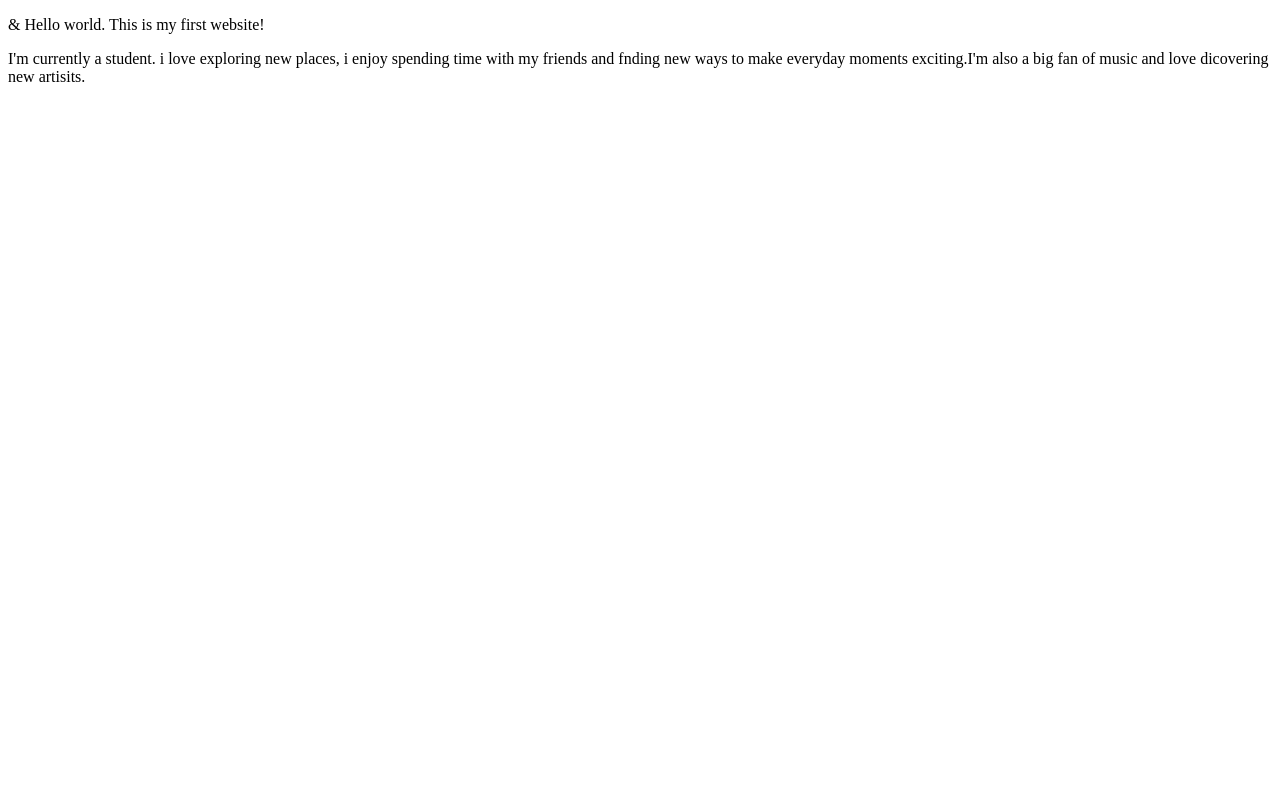
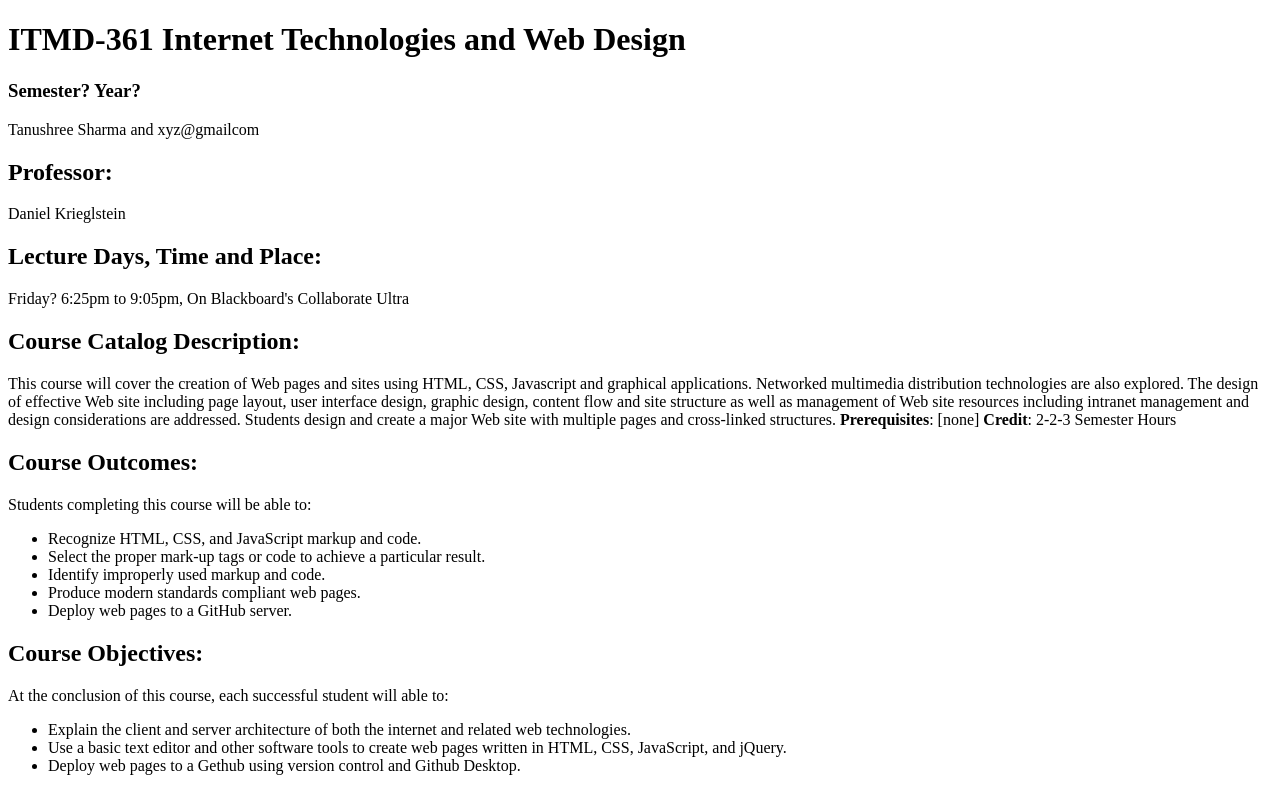
Before and after one commit to tanushree-11/-webdev_lab1, a plain HTML site: page index.html in a window 1280 px wide. Drawn offline with Linux system fonts and the light colour scheme.

Commit message:
Add files via upload

```diff
--- a/index.html
+++ b/index.html
@@ -2,10 +2,33 @@
 <html lang="en">
 <head>
   <meta charset="utf-8">
-  <title>Internet Technologies and Web Design</title>
+  <title>ITMD-361 Internet Technologies and Web Design</title>
 </head>
 <body>
-  <p>&amp; Hello world. This is my first website!</p>
-  <p>I'm currently a student. i love exploring new places, i enjoy spending time with my friends and fnding new ways to make everyday moments exciting.I'm also a big fan of music and love dicovering new artisits.</p>
+  <h1>ITMD-361 Internet Technologies and Web Design</h1>
+  <h3>Semester? Year?</h3>
+  <p>Tanushree Sharma and xyz@gmailcom</p>
+  <h2>Professor:</h2>
+  <p>Daniel Krieglstein</p>
+  <h2>Lecture Days, Time and Place:</h2>
+  <p>Friday? 6:25pm to 9:05pm, On Blackboard's Collaborate Ultra</p>
+  <h2>Course Catalog Description:</h2>
+  <p>This course will cover the creation of Web pages and sites using HTML, CSS, Javascript and graphical applications. Networked multimedia distribution technologies are also explored. The design of effective Web site including page layout, user interface design, graphic design, content flow and site structure as well as management of Web site resources including intranet management and design considerations are addressed. Students design and create a major Web site with multiple pages and cross-linked structures. <strong>Prerequisites</strong>: [none] <strong>Credit</strong>: 2-2-3 Semester Hours</p>
+  <h2>Course Outcomes:</h2>
+  <p>Students completing this course will be able to:</p>
+  <ul>
+    <li>Recognize HTML, CSS, and JavaScript markup and code.</li>
+    <li>Select the proper mark-up tags or code to achieve a particular result.</li>
+    <li>Identify improperly used markup and code.</li>
+    <li>Produce modern standards compliant web pages.</li>
+    <li>Deploy web pages to a GitHub server.</li>
+  </ul>
+  <h2>Course Objectives:</h2>
+  <p>At the conclusion of this course, each successful student will able to:</p>
+  <ul>
+    <li>Explain the client and server architecture of both the internet and related web technologies.</li>
+    <li>Use a basic text editor and other software tools to create web pages written in HTML, CSS, JavaScript, and jQuery.</li>
+    <li>Deploy web pages to a Gethub using version control and Github Desktop.</li>
+  </ul>
 </body>
 </html>
```
